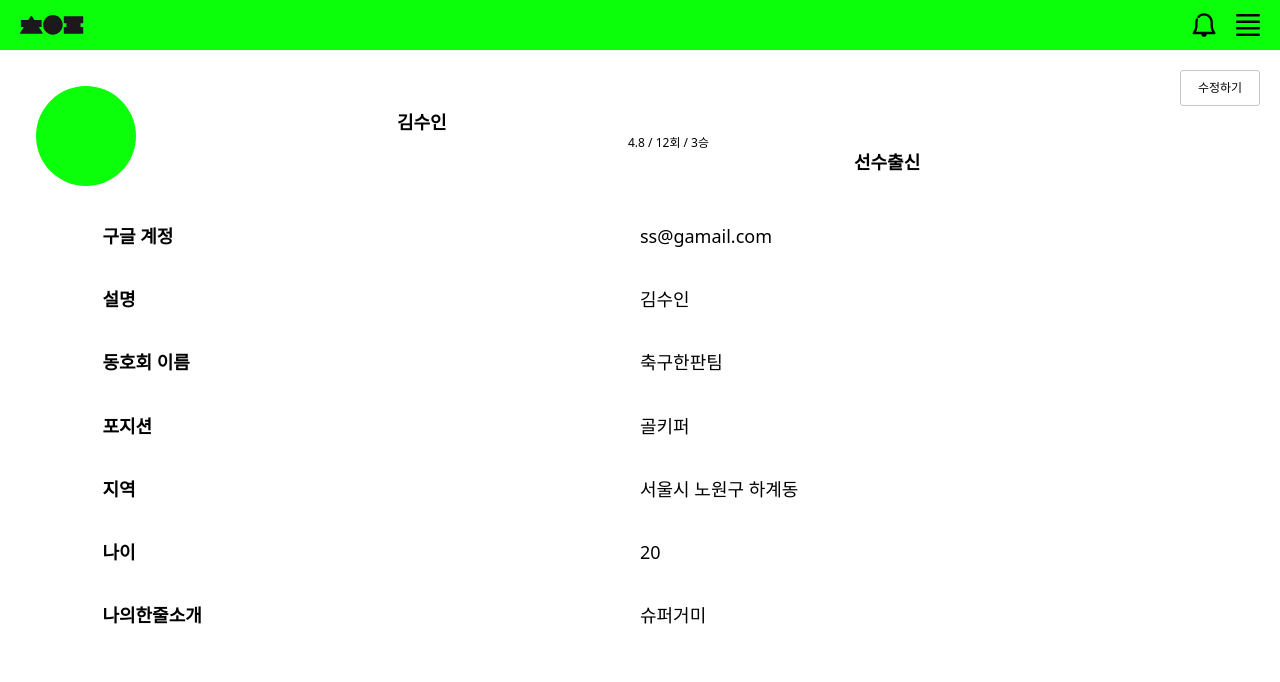
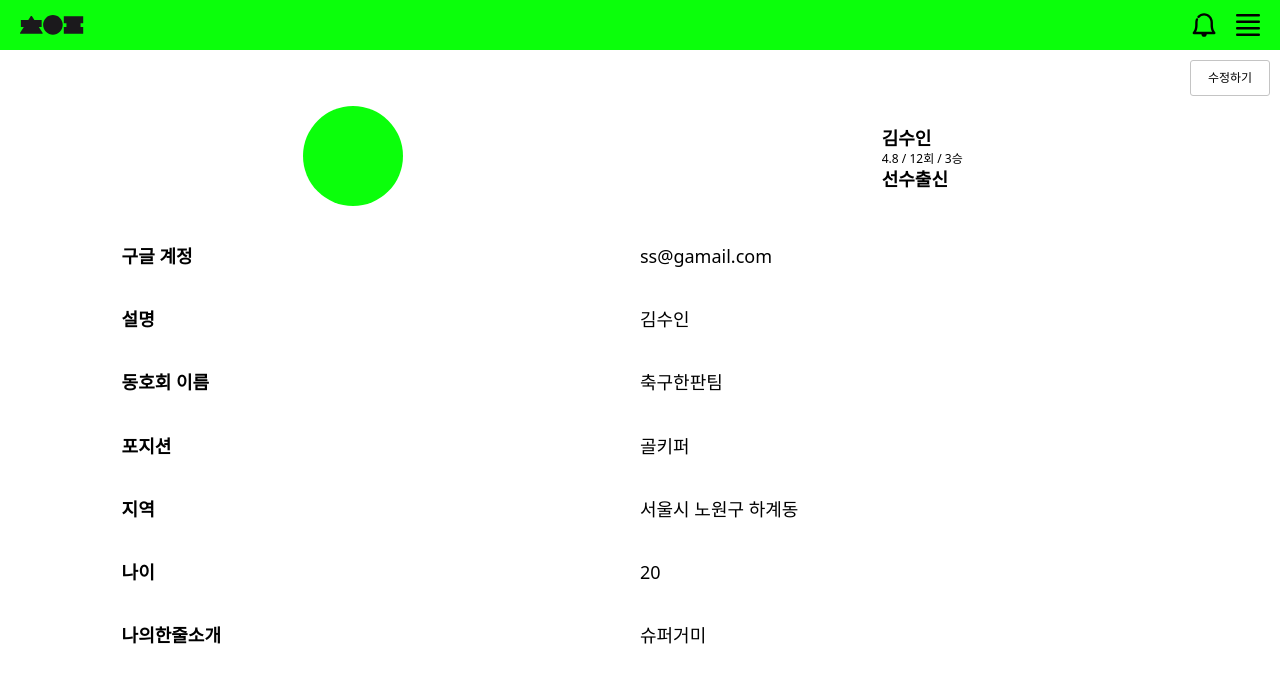
Before and after one commit to dsm-football/football-frontend, a React (Create React App) app: page /mypage in a window 1280 px wide. Shown: the top 682 px of the page. Built offline with nearby package versions, Linux system fonts and the light colour scheme.

Commit message:
:memo: :: MyPage 코드 수정

```diff
--- a/src/components/myPage/Mypage.tsx
+++ b/src/components/myPage/Mypage.tsx
@@ -7,12 +7,14 @@ const Mine = () => {
     return(
         <>
             <Header />
+            <S.Modify>수정하기</S.Modify>
             <S.Div>
                 <S.Profile />
-                <S.Name>김수인</S.Name>
-                <S.Evaluation>4.8 / 12회 / 3승</S.Evaluation>
-                <S.Player>선수출신</S.Player>
-                <S.Modify>수정하기</S.Modify>
+                <div>
+                    <S.Name>김수인</S.Name>
+                    <S.Evaluation>4.8 / 12회 / 3승</S.Evaluation>
+                    <S.Player>선수출신</S.Player>
+                </div>
             </S.Div>
             <S.Div>
                 <UserExplain />
--- a/src/components/myPage/funciton.tsx
+++ b/src/components/myPage/funciton.tsx
@@ -10,6 +10,7 @@ const UserExplain = () =>{
 
     return(
         <>
+            <S.Divs>
                 <S.Line>
                     {arr1.map((el, index) => (
                         <div key={index}>
@@ -24,6 +25,7 @@ const UserExplain = () =>{
                         </div>
                     ))}
                 </S.Default>
+            </S.Divs>
         </>
     );
 }
--- a/src/components/myPage/style.tsx
+++ b/src/components/myPage/style.tsx
@@ -1,19 +1,27 @@
 import styled from "styled-components";
 
 export const Div = styled.div`
-    width: auto;
-    height: auto;
+    width: 100%;
     display: flex;
-    justify-content: space-between;
+    padding: 0 5%;
+    justify-content: space-around;
+    &div{
+        justify-content: center;
+    }
 `
+
+export const Divs = styled.div`
+    width: 100%;
+    display: flex;
+    justify-content:center;
+`
+
 
 export const Profile = styled.div`
     width: 100px;
     height: 100px;
     border-radius: 50%;
     background-color: #0BFF0B;
-    margin-top: 36px;
-    margin-left: 36px;
 `
 
 export const Modify = styled.button`
@@ -22,8 +30,8 @@ export const Modify = styled.button`
     border: 1px solid #C4C4C4;
     background-color: white;
     border-radius: 3px;
-    margin-top: 20px;
-    margin-right: 20px;
+    float: right;
+    margin: 10px;
     padding: 8px 14px;
     font-weight: normal;
     font-size: 12px;
@@ -34,36 +42,33 @@ export const Modify = styled.button`
 export const Name = styled.div`
     width: 60px;
     height: 25px;
+    margin-top: 20px;
     font-weight: 600;
     font-size: 18px;
     line-height: 25px;
-    margin-top: 60px;
-    margin-left: 20px;
+    display: flex;
 `
 
 export const Evaluation = styled.div`
     width: 95px;
     height: 16px;
-    margin-top: 85px;
-    margin-left: -70px;
     font-size: 12px;
     line-height: 16px;
+    display: flex;
 `
 
 export const Player = styled.div`
     width: 85px;
     height: 28px;
-    margin-top: 100px;
-    margin-left: -110px;
     font-weight: 600;
     font-size: 18px;
     line-height: 25px;
+    display: flex;
 `
 
 export const Line = styled.div`
-    width: 50%;
+    width: 45%;
     height: 60vh;
-    padding-left: 8%;
     font-weight: 600;
     font-size: 18px;
     line-height: 25px;
@@ -73,8 +78,6 @@ export const Line = styled.div`
 `
 
 export const Default = styled(Line)`
-    padding-left: 0;
-    padding-right: 20px;
     font-weight: 300;
     font-size: 18px;
     line-height: 25px;
```
Lines whose indentation alone changed are shown as unchanged.
